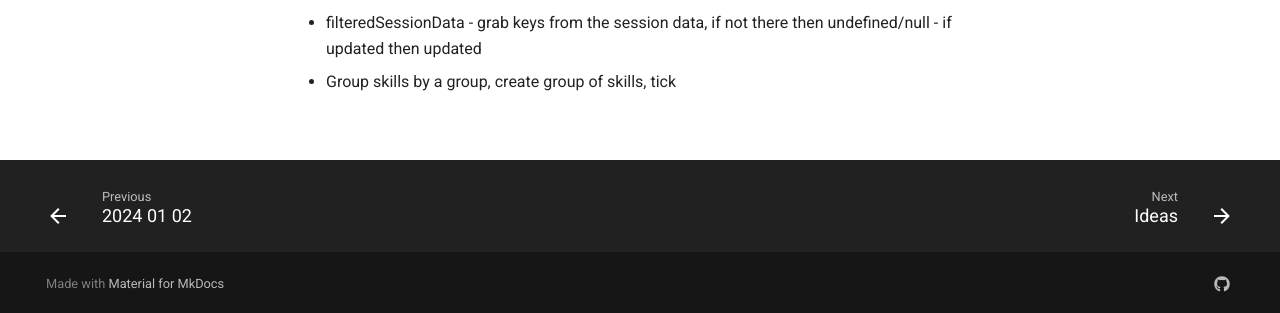
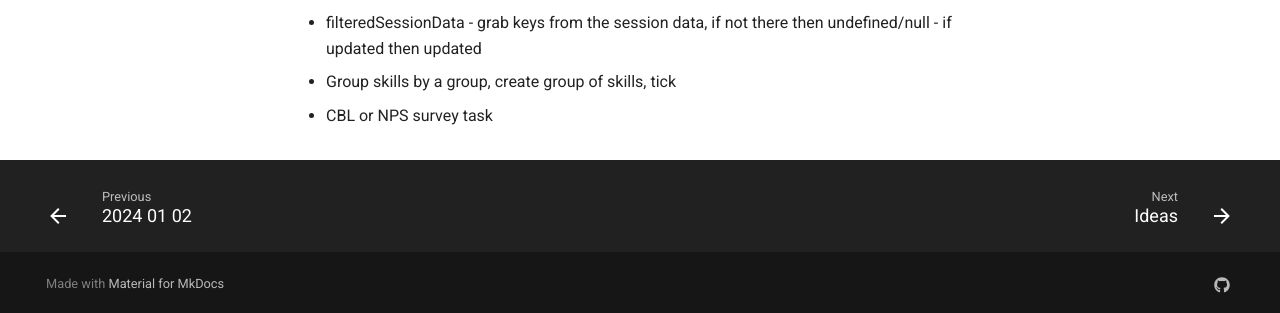
Before and after one commit to liamfrazer/software-engineer-journey, an MkDocs documentation site: the page built from docs/Daily Notes/2024-01-03.md, in a window 1280 px wide and 1191 px high. Shown: the part 875-1188 px from the top of the window. Built offline with MkDocs 1.6.1 and Material for MkDocs 9.7.7, drawn with Linux system fonts in a browser that asks for light colours; comment, search, counter and statistics services are not loaded.

Commit message:
vault backup: 2024-01-03 15:12:31

```diff
--- a/docs/Daily Notes/2024-01-03.md
+++ b/docs/Daily Notes/2024-01-03.md
@@ -32,3 +32,5 @@
 
 
 * Group skills by a group, create group of skills, tick
+
+* CBL or NPS survey task
```
